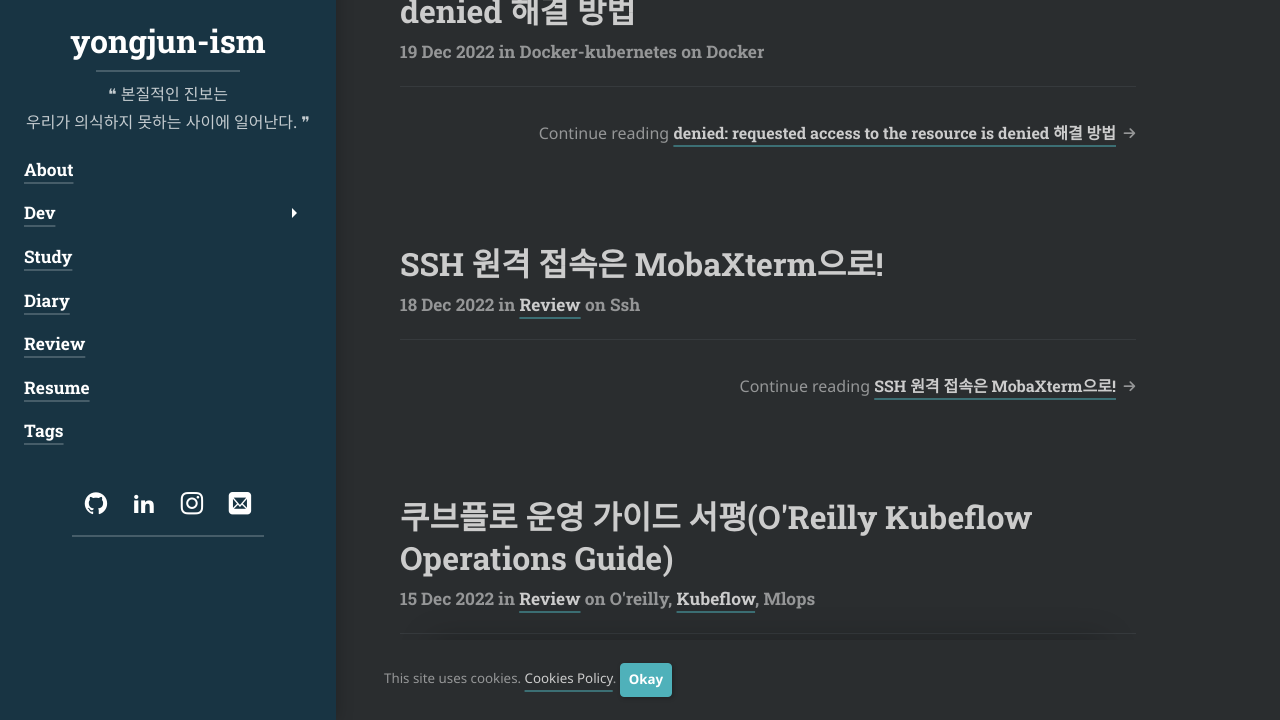
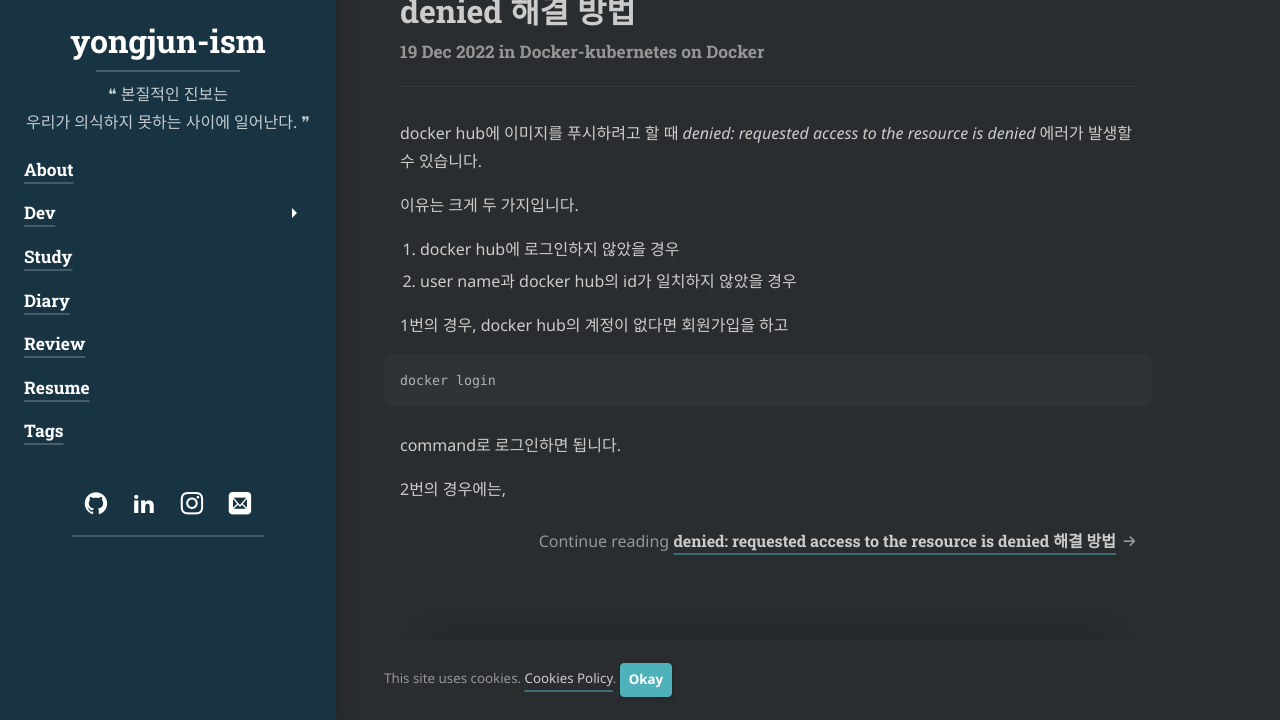
Before and after one commit to yongjunism/yongjunism.github.io, a Jekyll site: the page built from index.md, in a window 1280 px wide and 900 px high, cut to the strip 180-900 px from the top of the window. Built offline with Jekyll 4.4.1, drawn with Linux system fonts in a browser that asks for light colours; cached includes are drawn as plain includes; nearby versions of some CDN libraries; some web fonts are replaced; library files that are not in the unit come from our copies.

Commit message:
Update a post

````diff
--- a/_posts/dev/docker-kubernetes/2022-12-19-requested-access-to-the-resource-is-denied.md
+++ b/_posts/dev/docker-kubernetes/2022-12-19-requested-access-to-the-resource-is-denied.md
@@ -5,3 +5,17 @@
 category: docker-kubernetes
 tags: docker
 ---
+
+docker hub에 이미지를 푸시하려고 할 때 *denied: requested access to the resource is denied* 에러가 발생할 수 있습니다.
+
+이유는 크게 두 가지입니다.
+1. docker hub에 로그인하지 않았을 경우
+2. user name과 docker hub의 id가 일치하지 않았을 경우
+
+1번의 경우, docker hub의 계정이 없다면 회원가입을 하고
+```bash
+docker login
+```
+command로 로그인하면 됩니다.
+
+2번의 경우에는,
````
